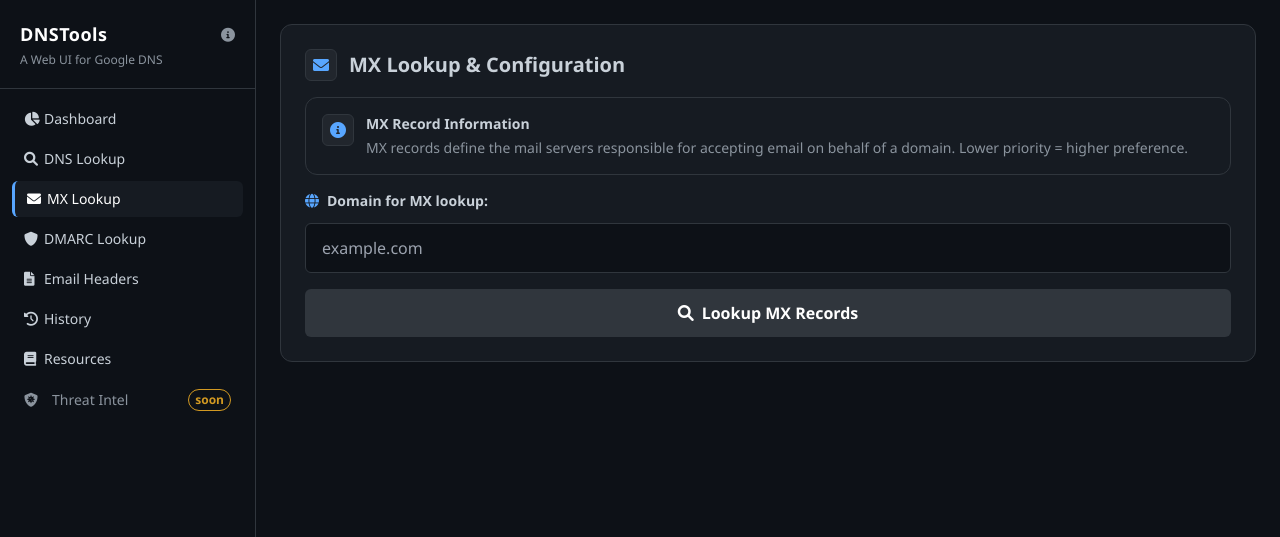
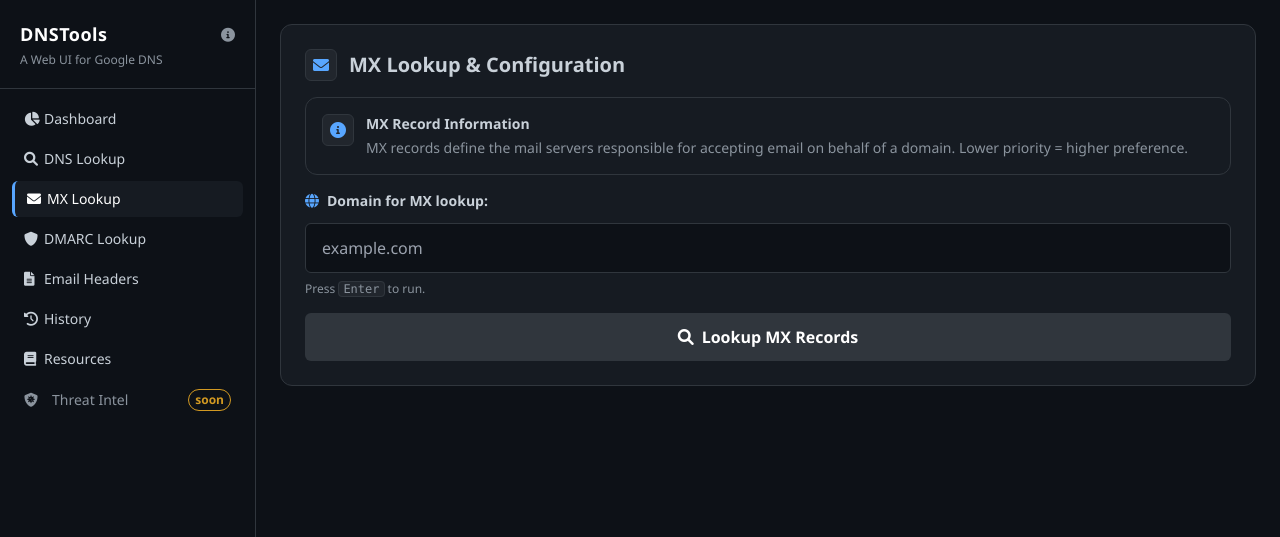
Before and after one commit to lewiswigmore/dns-tools, a Flask app: page /mx in a window 1280 px wide. Shown: the top 537 px of the page. Run offline with Flask 3, Linux system fonts and the light colour scheme; some libraries are stand-ins or nearby versions.

Commit message:
Add keyboard shortcuts to lookup pages

```diff
--- a/templates/dmarc.html
+++ b/templates/dmarc.html
@@ -10,7 +10,8 @@
 
     <div class="mb-6">
       <label class="block text-sm font-semibold text-[#c9d1d9] mb-3"><i class="fas fa-globe mr-2 text-[#58a6ff]"></i>Domain for DMARC lookup:</label>
-      <input x-model="domain" type="text" class="w-full px-4 py-3 border border-[#30363d] rounded-md focus:outline-none focus:ring-2 focus:ring-[#58a6ff] bg-[#0d1117] text-[#c9d1d9]" placeholder="example.com" />
+      <input x-model="domain" @keyup.enter="performLookup" type="text" class="w-full px-4 py-3 border border-[#30363d] rounded-md focus:outline-none focus:ring-2 focus:ring-[#58a6ff] bg-[#0d1117] text-[#c9d1d9]" placeholder="example.com" />
+      <p class="mt-2 text-xs text-[#8b949e]">Press <kbd class="bg-[#21262d] px-1 rounded border border-[#30363d]">Enter</kbd> to run.</p>
     </div>
 
     <button @click="performLookup" :disabled="loading || !domain.trim()" class="w-full py-3 px-6 rounded-md font-semibold bg-[#238636] hover:bg-[#2ea043] disabled:bg-[#30363d] text-white transition">
--- a/templates/headers.html
+++ b/templates/headers.html
@@ -10,14 +10,14 @@
 
     <div class="mb-6">
       <label class="block text-sm font-semibold text-[#c9d1d9] mb-3"><i class="fas fa-envelope mr-2 text-[#58a6ff]"></i>Paste Email Headers:</label>
-      <textarea x-model="headers" x-ref="headersBox" @input="autoGrow && autoGrow($refs.headersBox)" x-init="autoGrow && autoGrow($refs.headersBox)" placeholder="Received: from mail.example.com (mail.example.com [192.0.2.1])
+      <textarea x-model="headers" x-ref="headersBox" @input="autoGrow && autoGrow($refs.headersBox)" @keydown.ctrl.enter="analyzeHeaders" x-init="autoGrow && autoGrow($refs.headersBox)" placeholder="Received: from mail.example.com (mail.example.com [192.0.2.1])
         by mx.recipient.com (Postfix) with ESMTP id 12345
         for <user@recipient.com>; Mon, 1 Jan 2024 12:00:00 +0000
 Authentication-Results: mx.recipient.com;
         dkim=pass header.d=example.com;
         spf=pass smtp.mailfrom=example.com;
         dmarc=pass" class="w-full resize-none overflow-hidden min-h-[200px] px-4 py-3 border border-[#30363d] rounded-md focus:outline-none focus:ring-2 focus:ring-[#58a6ff] bg-[#0d1117] text-sm font-mono leading-relaxed text-[#c9d1d9]"></textarea>
-      <p class="mt-2 text-xs text-[#8b949e]">Paste the full email headers including Received, Authentication-Results, and other header fields.</p>
+      <p class="mt-2 text-xs text-[#8b949e]">Paste the full email headers including Received, Authentication-Results, and other header fields. Press <kbd class="bg-[#21262d] px-1 rounded border border-[#30363d]">Ctrl</kbd> + <kbd class="bg-[#21262d] px-1 rounded border border-[#30363d]">Enter</kbd> to run.</p>
     </div>
 
     <button @click="analyzeHeaders" :disabled="loading || !headers.trim()" class="w-full py-3 px-6 rounded-md font-semibold bg-[#238636] hover:bg-[#2ea043] disabled:bg-[#30363d] text-white transition">
--- a/templates/mx.html
+++ b/templates/mx.html
@@ -10,7 +10,8 @@
 
     <div class="mb-6">
       <label class="block text-sm font-semibold text-[#c9d1d9] mb-3"><i class="fas fa-globe mr-2 text-[#58a6ff]"></i>Domain for MX lookup:</label>
-      <input x-model="domain" type="text" class="w-full px-4 py-3 border border-[#30363d] rounded-md focus:outline-none focus:ring-2 focus:ring-[#58a6ff] bg-[#0d1117] text-[#c9d1d9]" placeholder="example.com" />
+      <input x-model="domain" @keyup.enter="performLookup" type="text" class="w-full px-4 py-3 border border-[#30363d] rounded-md focus:outline-none focus:ring-2 focus:ring-[#58a6ff] bg-[#0d1117] text-[#c9d1d9]" placeholder="example.com" />
+      <p class="mt-2 text-xs text-[#8b949e]">Press <kbd class="bg-[#21262d] px-1 rounded border border-[#30363d]">Enter</kbd> to run.</p>
     </div>
 
     <button @click="performLookup" :disabled="loading || !domain.trim()" class="w-full py-3 px-6 rounded-md font-semibold bg-[#238636] hover:bg-[#2ea043] disabled:bg-[#30363d] text-white transition">
```
